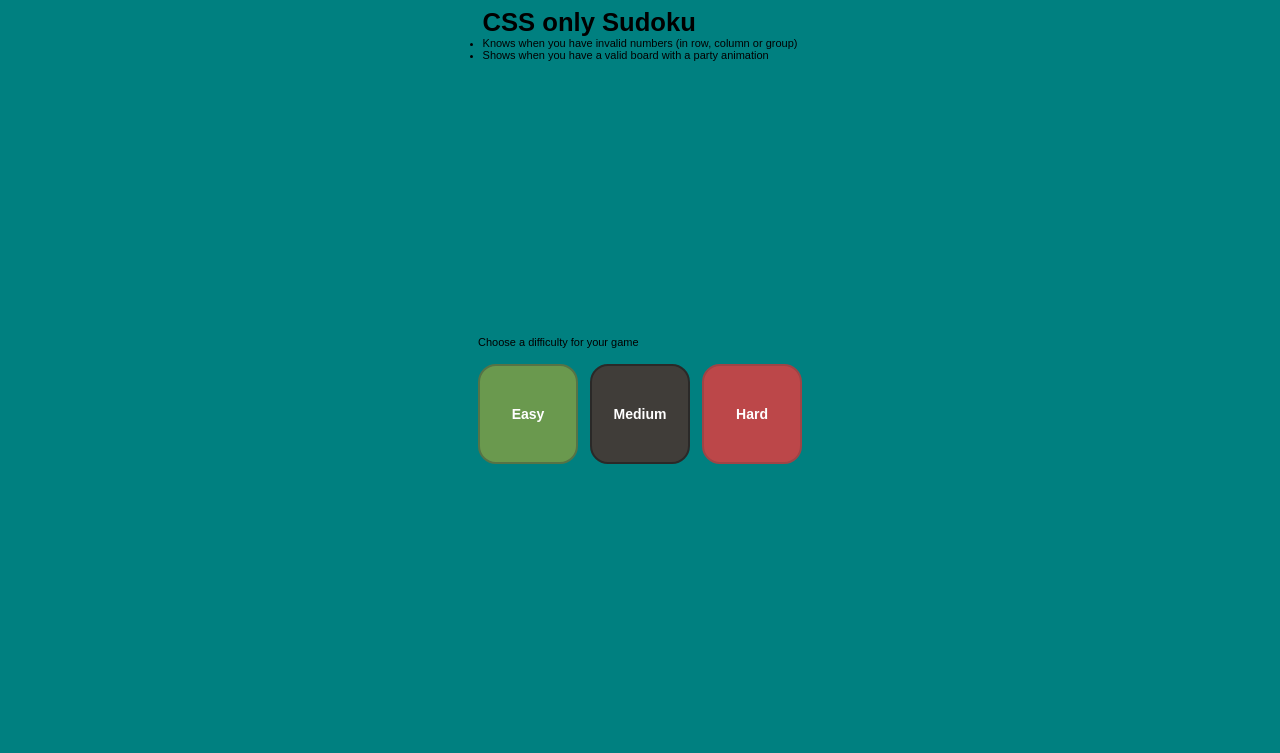
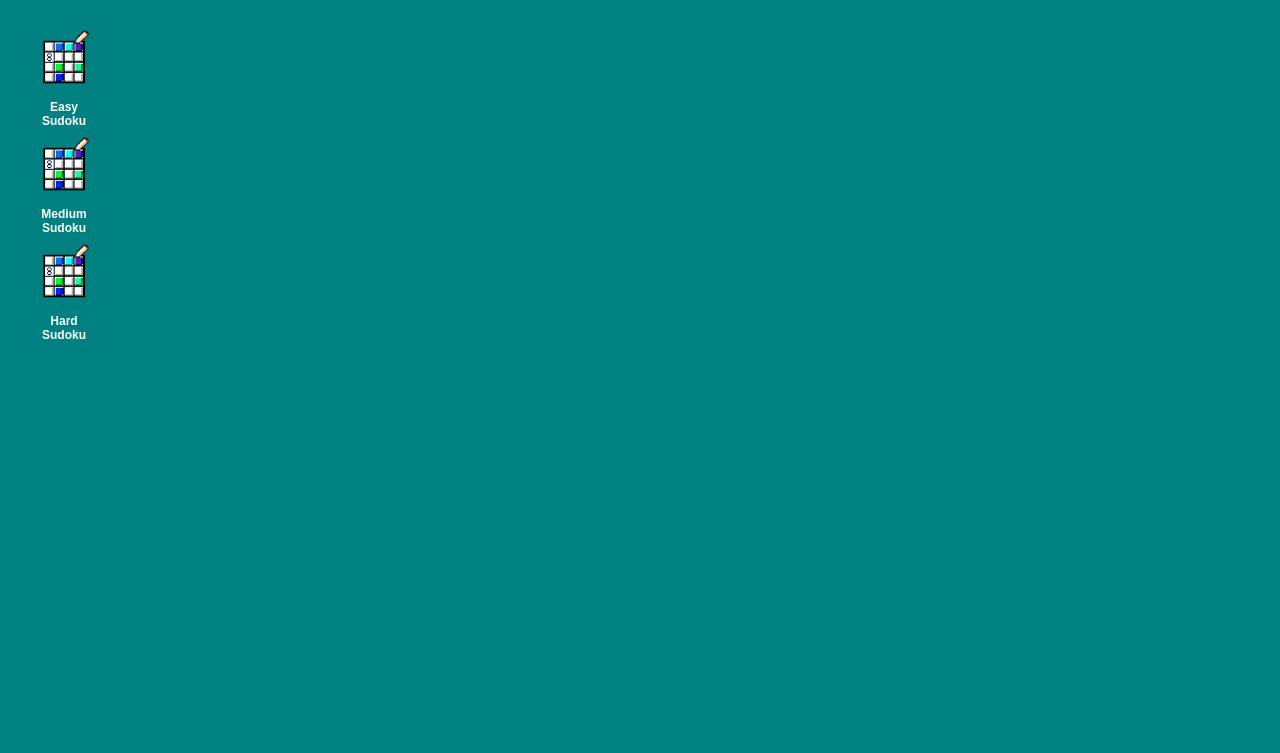
Before and after one commit to imMatheus/css-sudoku, a website: page index.pug in a window 1280 px wide. Shown: the top 753 px of the page. Drawn offline with nearby package versions, Linux system fonts and the light colour scheme; files that its build step writes are made by us from their sources.

Commit message:
changed gmae openers

```diff
--- a/index.pug
+++ b/index.pug
@@ -3,25 +3,27 @@ html(lang="en")
   head
     meta(charset="UTF-8")
     meta(name="viewport" content="width=device-width, initial-scale=1.0")
-    title Document
+    link(rel="preconnect" href="https://fonts.googleapis.com")
+    link(rel="preconnect" href="https://fonts.gstatic.com" crossorigin)
+    link(href="https://fonts.googleapis.com/css2?family=Pixelify+Sans:wght@400..700&display=swap" rel="stylesheet")
+    title CSS Only Sudoku
     link(rel="stylesheet", href="style.css")
   body
   input.game-difficulty-input(type="radio", id="game-difficulty-easy", name="game-difficulty")
   input.game-difficulty-input(type="radio", id="game-difficulty-medium", name="game-difficulty")
   input.game-difficulty-input(type="radio", id="game-difficulty-hard", name="game-difficulty")
-  .header
-    h1 CSS only Sudoku
-    label.goBackButtonLabel(for="goBackButton") ← Go back
-    input.goBackButton(type="radio", id="goBackButton", name="game-difficulty")
-    ul.description-list
-      li Knows when you have invalid numbers (in row, column or group)
-      li Shows when you have a valid board with a party animation
-  .difficulty-picker
-    p Choose a difficulty for your game
-    .difficulty-picker-labels
-      label.difficulty-picker-label(for="game-difficulty-easy") Easy
-      label.difficulty-picker-label(for="game-difficulty-medium") Medium
-      label.difficulty-picker-label(for="game-difficulty-hard") Hard
+  input.goBackButton(type="radio", id="goBackButton", name="game-difficulty")
+
+  .difficulty-picker-labels
+    label(for="game-difficulty-easy")
+      img(src="sudoku.png", alt="Easy")
+      p(id="easy-difficulty-label") Easy <br/> Sudoku
+    label(for="game-difficulty-medium")
+      img(src="sudoku.png", alt="Medium")
+      p(id="medium-difficulty-label") Medium <br/> Sudoku
+    label(for="game-difficulty-hard")
+      img(src="sudoku.png", alt="Hard")
+      p(id="hard-difficulty-label") Hard <br/> Sudoku
   .win99-taskbar
     .win99-start-button CSS Only Sudoku
     .win99-start-button-container
--- a/style.scss
+++ b/style.scss
@@ -1,4 +1,11 @@
 @use 'sass:math';
+
+.pixelify-sans {
+  font-family: 'Pixelify Sans', sans-serif;
+  font-optical-sizing: auto;
+  font-weight: 400;
+  font-style: normal;
+}
 
 *,
 *::before,
@@ -10,12 +17,9 @@
 
 body {
   min-height: 100vh;
-  display: flex;
-  justify-content: center;
-  align-items: center;
-  flex-direction: column;
   // background-color: #f2e8cf;
   // font-family: 'Roboto', sans-serif;
+  // font-family: 'Pixelify Sans', sans-serif;
   font-family: 'MS Sans Serif', 'Microsoft Sans Serif', Arial, sans-serif;
   font-size: 11px;
   background-color: #008080;
@@ -56,7 +60,6 @@ body {
   border-bottom-color: #808080;
   color: #000000;
   padding: 3px 8px;
-  font-family: 'MS Sans Serif', 'Microsoft Sans Serif', Arial, sans-serif;
   font-weight: bold;
   font-size: 11px;
   cursor: pointer;
@@ -115,7 +118,6 @@ body {
   border-bottom-color: #808080;
   color: #000000;
   padding: 3px 6px;
-  font-family: 'MS Sans Serif', 'Microsoft Sans Serif', Arial, sans-serif;
   font-size: 11px;
   cursor: pointer;
   min-width: 75px;
@@ -132,27 +134,8 @@ body {
   font-weight: bold;
 }
 
-.header {
-  position: absolute;
-  top: 8px;
-
-  h1 {
-    font-size: 1.6rem;
-    font-weight: 600;
-  }
-}
-
 .goBackButton {
   display: none;
-}
-
-.goBackButtonLabel {
-  display: none;
-  font-size: 12px;
-  font-weight: 500;
-  &:hover {
-    text-decoration: underline;
-  }
 }
 
 // a go back button for once the game is started
@@ -172,47 +155,49 @@ body {
   display: none;
 }
 
-.difficulty-picker {
-  p {
-    font-weight: 500;
-    margin-bottom: 1rem;
-  }
+.difficulty-picker-labels {
+  display: flex;
+  flex-direction: column;
+  padding: 24px;
 
-  .difficulty-picker-labels {
+  label {
+    // border: 2px solid #000;
+    color: #fff;
+    width: 80px;
     display: flex;
-    gap: 12px;
+    flex-direction: column;
+    align-items: center;
+    justify-content: center;
+    gap: 6px;
+    cursor: pointer;
+    overflow: auto;
 
-    label {
-      padding: 16px;
-      border-radius: 18px;
-      color: #fff;
-      height: 100px;
-      width: 100px;
-      display: flex;
-      align-items: center;
-      justify-content: center;
+    &:hover {
+      #easy-difficulty-label {
+        background-color: oklch(62.7% 0.194 149.214);
+      }
+      #medium-difficulty-label {
+        background-color: oklch(68.1% 0.162 75.834);
+      }
+      #hard-difficulty-label {
+        background-color: oklch(57.7% 0.245 27.325);
+      }
+    }
+
+    img {
+      width: 76px;
+      height: 76px;
+    }
+    p {
+      font-size: 12px;
       font-weight: 600;
-      font-size: 14px;
-      border: 2px solid #000;
-      transition: transform 150ms ease-in-out;
-      cursor: pointer;
-
-      &:hover {
-        transform: scale(1.05);
-      }
-
-      &:nth-child(1) {
-        background-color: #6a994e;
-        border-color: #567346;
-      }
-      &:nth-child(2) {
-        background-color: #403d39;
-        border-color: #2a2928;
-      }
-      &:nth-child(3) {
-        background-color: #bc4749;
-        border-color: #9e4446;
-      }
+      margin-top: -8px;
+      padding: 2px 2px;
+      width: 100%;
+      border-radius: 8px;
+      text-align: center;
+      line-height: 1.2;
+      transition: background-color 75ms ease-in-out;
     }
   }
 }
```
Also changed, not shown: index.html, style.css, sudoku.png (added), 1 other file.
